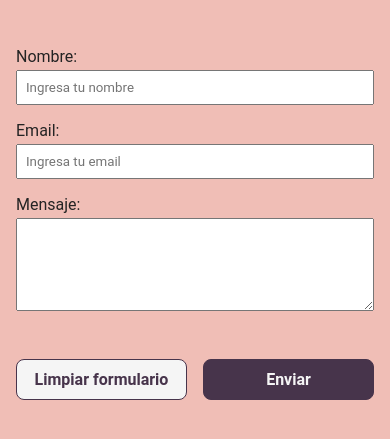
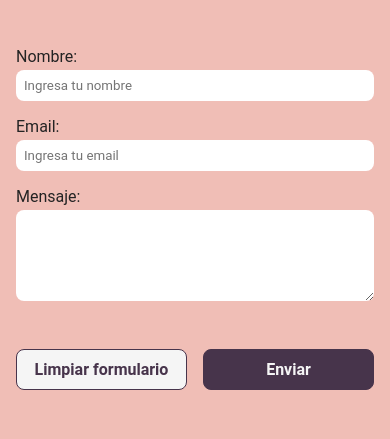
Before and after one commit to devchris03/DogRegister, a website: page index.html in a window 390 px wide. Shown: the part 195-634 px from the top of the page. Drawn offline with Linux system fonts and the light colour scheme.

Commit message:
style: añade estilo responsive para desk

```diff
--- a/index.html
+++ b/index.html
@@ -9,7 +9,7 @@
     <link rel="stylesheet" href="./build/css/app.css">
     <title>DogRegister</title>
 </head>
-<body>
+<body class="layout">
     <header class="header">
         <div class="header__content wrapper">
             <div class="header__logo">
--- a/src/scss/desing/_form.scss
+++ b/src/scss/desing/_form.scss
@@ -19,6 +19,8 @@
         padding: .5rem .5rem;
         box-sizing: border-box;
         font-family: v.$fontSecundary;
+        border-radius: .5rem;
+        border: none;
     }
 
     &__input:focus,
--- a/src/scss/desing/_header.scss
+++ b/src/scss/desing/_header.scss
@@ -2,6 +2,7 @@
 @use '../base/minxis' as m;
 
 .header {
+    grid-area: header;
     padding-block: 1rem;
     background: v.$purple;
     color: v.$white;
@@ -24,5 +25,6 @@
         &__name {
             font-size: 1rem;
         }
+
     }
 }
--- a/src/scss/desing/_index.scss
+++ b/src/scss/desing/_index.scss
@@ -1,2 +1,3 @@
 @use './header';
 @use './form';
+@use './layout';
--- /dev/null
+++ b/src/scss/desing/_layout.scss
@@ -0,0 +1,24 @@
+@use '../base/variables' as v;
+@use '../base/minxis' as m;
+
+.layout {
+    @include m.desk {
+        display: grid;
+        grid-template-columns: 1fr 2fr;
+        grid-template-rows: auto 1fr;
+        grid-template-areas: "header header" ". form";
+        block-size: 100vh;
+
+    }
+}
+
+.main {
+    grid-area: form;
+    background: v.$pink;
+
+
+    @include m.desk {
+        outline: 1px solid red;
+    }
+
+}
```
Also changed, not shown: build/css/app.css, src/scss/base/_global.scss (line endings or trailing spaces).
